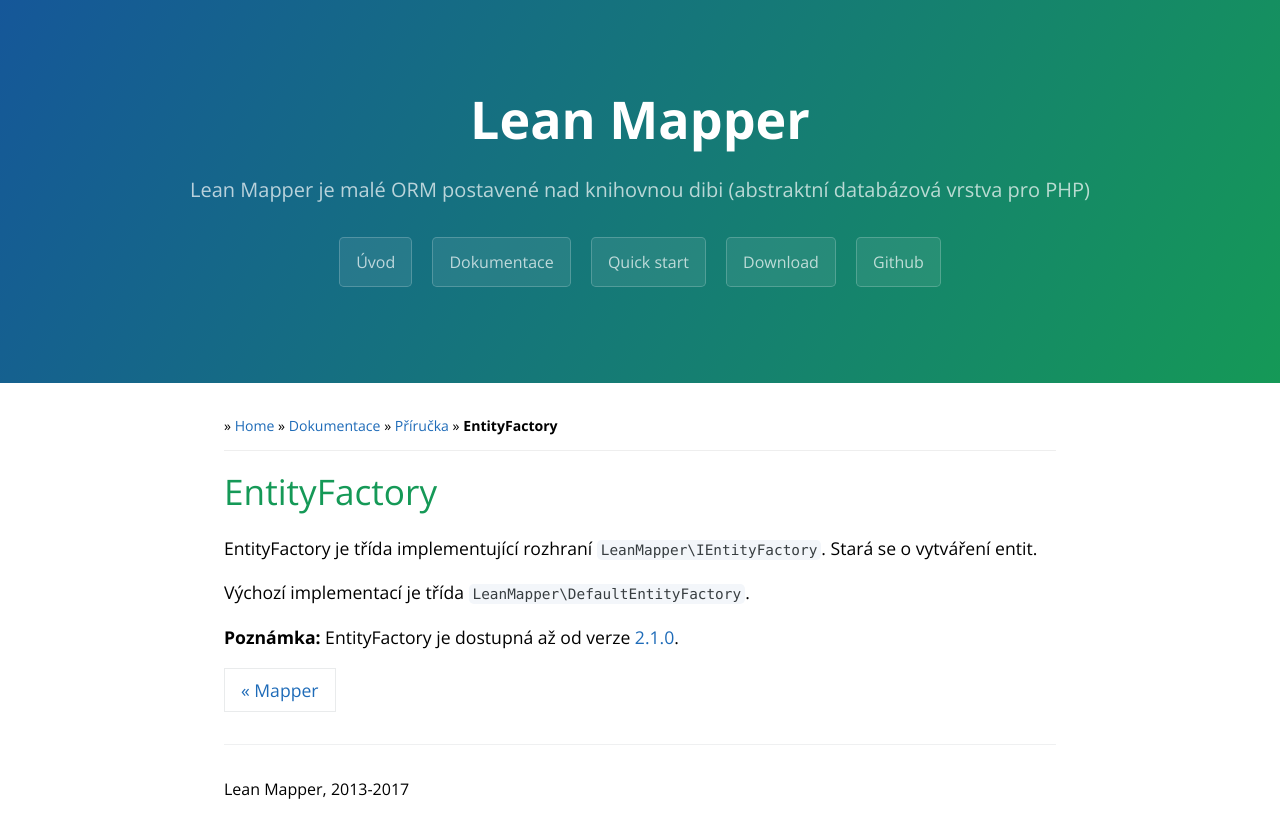
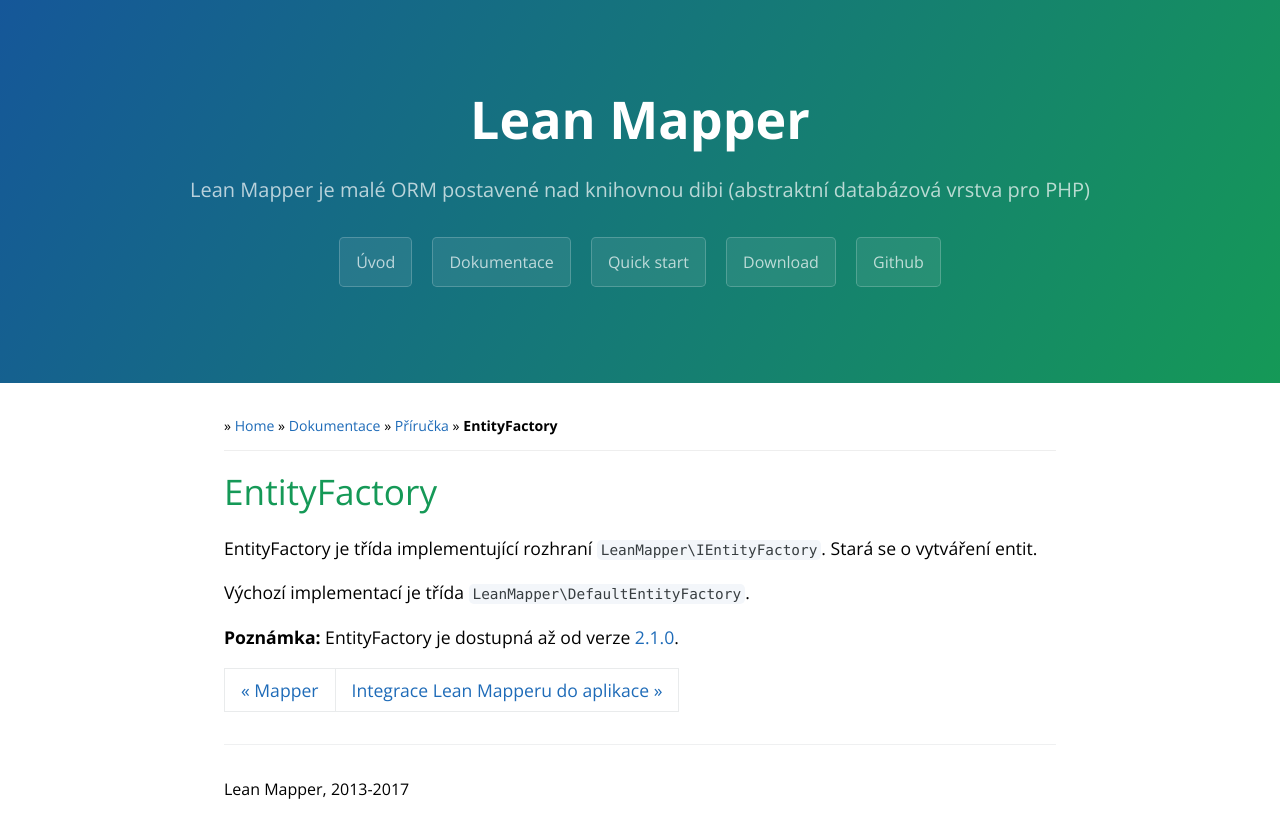
Before and after one commit to LeanMapper/LeanMapper.github.io, a Jekyll site: the page built from cs/docs/entity-factory.md, in a window 1280 px wide. Shown: the top 838 px of the page. Built offline with Jekyll 4.4.1, drawn with Linux system fonts in a browser that asks for light colours.

Commit message:
Docs: fixed pager

```diff
--- a/cs/docs/entity-factory.md
+++ b/cs/docs/entity-factory.md
@@ -9,4 +9,4 @@ Výchozí implementací je třída `LeanMapper\DefaultEntityFactory`.
 **Poznámka:** EntityFactory je dostupná až od verze [2.1.0](/cs/changelog/).
 
 
-[« Mapper](/cs/docs/mapper/) |
+[« Mapper](/cs/docs/mapper/) | [Integrace Lean Mapperu do aplikace »](/cs/docs/integrace-do-aplikace/)
```
